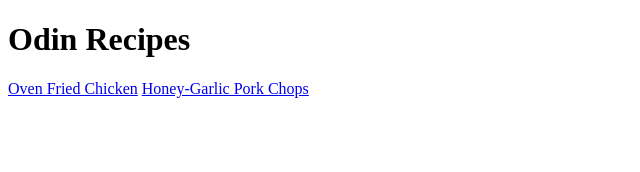
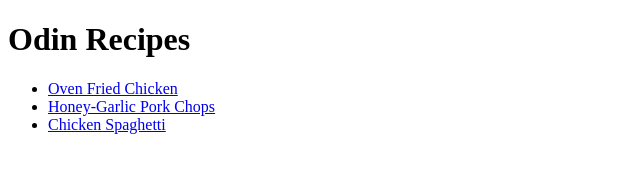
Before and after one commit to Lucashdml/odin-recipes, a plain HTML site: page index.html in a window 1280 px wide. Shown: the whole page, without its empty margins (0-640 px from the left). Drawn offline with Linux system fonts and the light colour scheme.

Commit message:
Add the link to the ChickenSpaghetti to the index put the other recipes in an unordered list

```diff
--- a/index.html
+++ b/index.html
@@ -7,7 +7,16 @@
   </head>
   <body>
     <h1>Odin Recipes</h1>
-    <a href="./recipes/friedChicken.html">Oven Fried Chicken</a>
-    <a href="./recipes/porkChops.html">Honey-Garlic Pork Chops</a>
+    <ul>
+      <li>
+        <a href="./recipes/friedChicken.html">Oven Fried Chicken</a>
+      </li>
+      <li>
+        <a href="./recipes/porkChops.html">Honey-Garlic Pork Chops</a>
+      </li>
+      <li>
+        <a href="./recipes/chickenSpaghetti.html">Chicken Spaghetti</a>
+      </li>
+    </ul>
   </body>
 </html>
```
